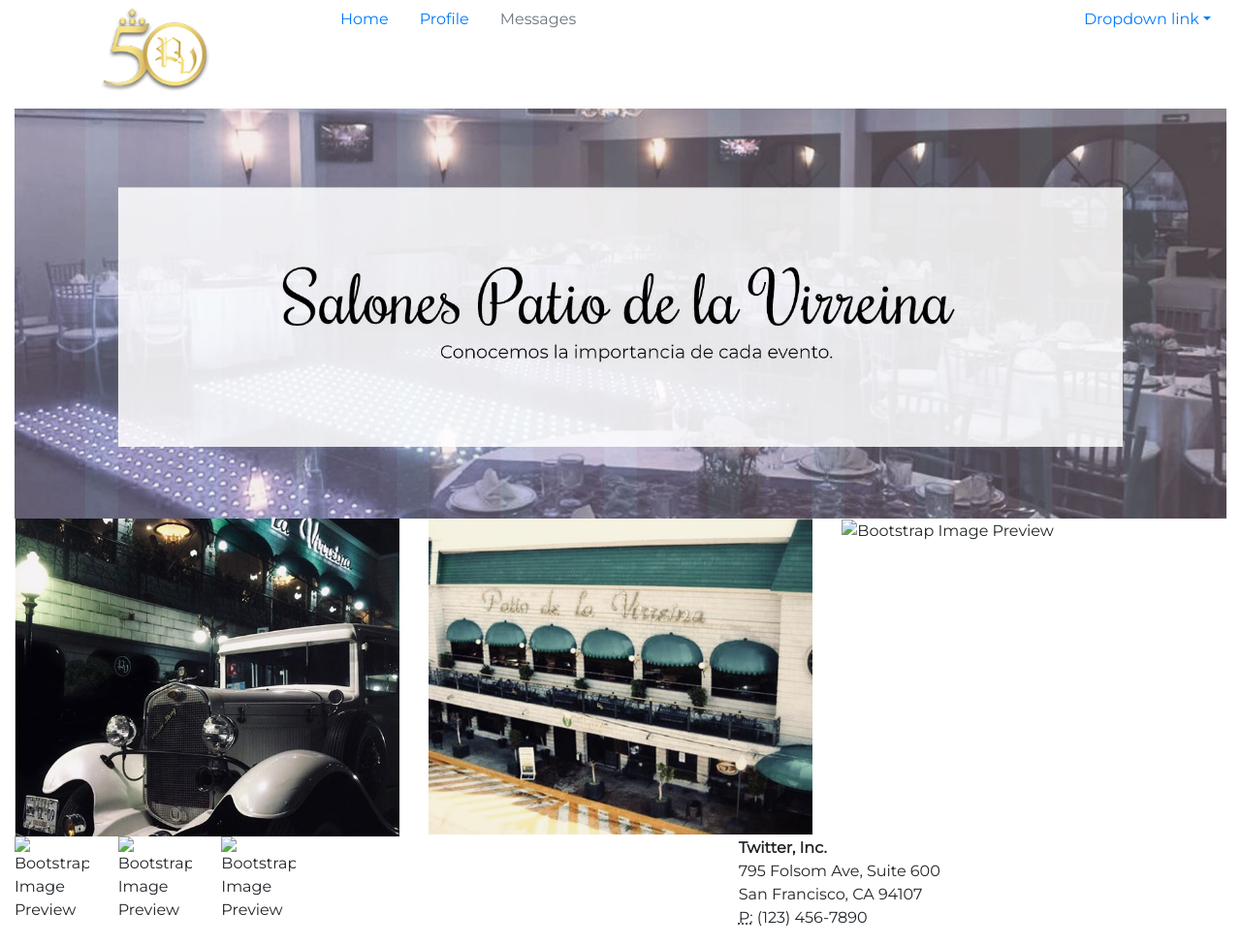
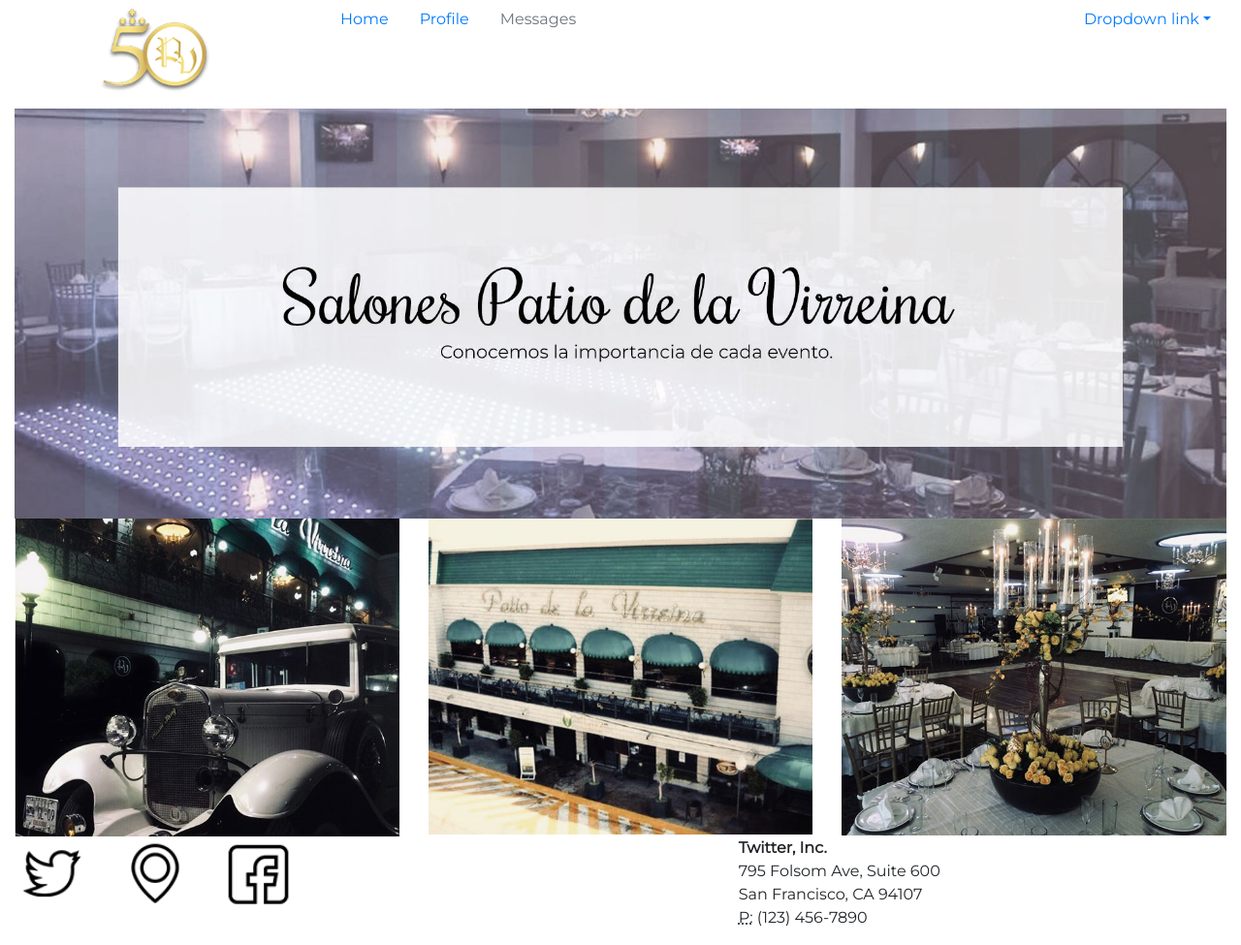
Before and after one commit to aalatorre21/salones-PV, a plain HTML site: page index.html in a window 1280 px wide. Shown: the whole page at 97% size. Drawn offline with nearby package versions, Linux system fonts and the light colour scheme; a web font is replaced by a local one.

Commit message:
Replacing Images

```diff
--- a/index.html
+++ b/index.html
@@ -66,20 +66,20 @@
       <img alt="Bootstrap Image Preview" src="img/Home_11.jpg" />
     </div>
     <div class="col-md-4">
-      <img alt="Bootstrap Image Preview" src="img/Home_12.jpg" />
+      <img alt="Bootstrap Image Preview" src="img/Home_13.jpg" />
     </div>
   </div>
   <div class="row">
     <div class="col-md-3">
       <div class="row">
         <div class="col-md-4">
-          <img alt="Bootstrap Image Preview" src="img/Home_19.jpg" />
+          <img alt="Bootstrap Image Preview" src="img/Home_19.png" />
         </div>
         <div class="col-md-4">
-          <img alt="Bootstrap Image Preview" src="img/Home_21.jpg" />
+          <img alt="Bootstrap Image Preview" src="img/Home_21.png" />
         </div>
         <div class="col-md-4">
-          <img alt="Bootstrap Image Preview" src="img/Home_23.jpg" />
+          <img alt="Bootstrap Image Preview" src="img/Home_23.png" />
         </div>
       </div>
     </div>
```
